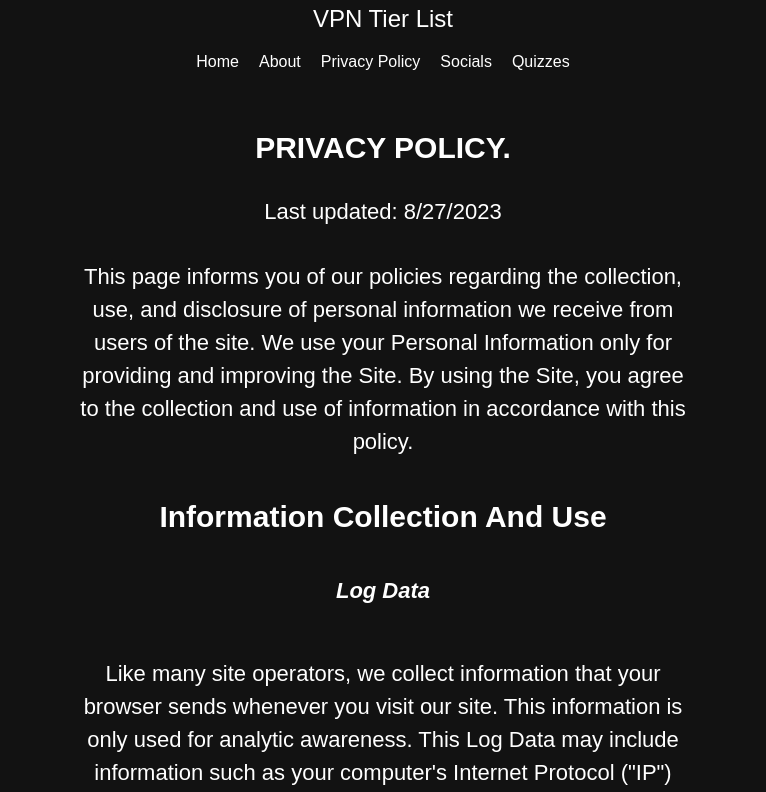
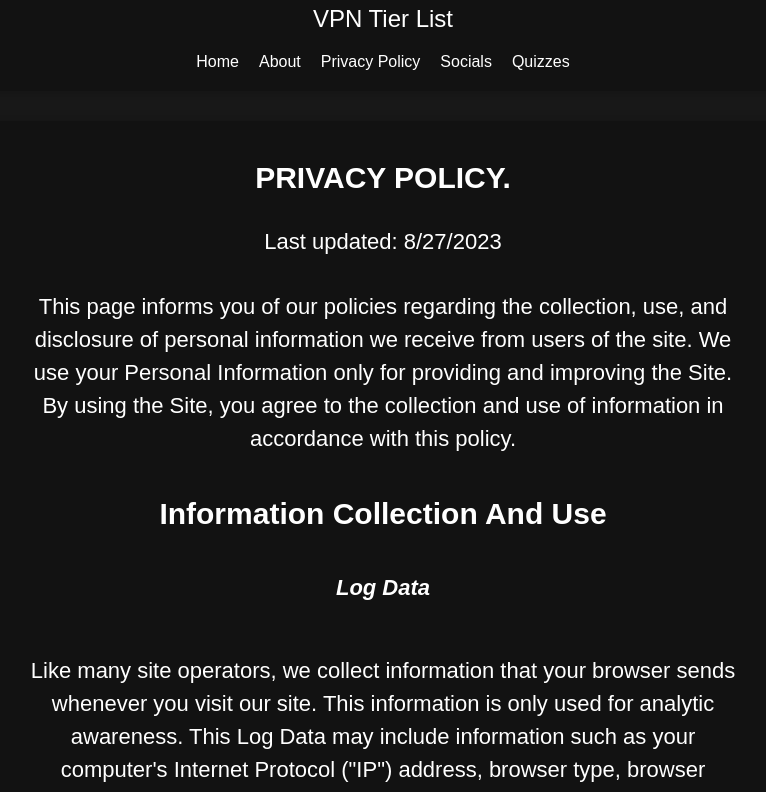
Before and after one commit to Thymester/vpntierlist, a React (Create React App) app: page /privacy-policy in a window 1280 px wide. Shown: the top 792 px of the page, without its empty margins (257-1023 px from the left). Built offline with nearby package versions, Linux system fonts and the light colour scheme.

Commit message:
Add files via upload

```diff
--- a/src/components/PrivacyPolicy.css
+++ b/src/components/PrivacyPolicy.css
@@ -1,9 +1,19 @@
+body {
+    background-color: #181818;
+}
+
 .privacy-policy {
     display: flex;
+    border: #000000;
+    border-radius: 8px;
+    margin: auto;
+    margin-top: 30px;
+    margin-bottom: 30px;
+    box-shadow: 0px 4px 8px rgba(0, 0, 0, 0.4);
     flex-direction: column;
     justify-content: center;
     align-items: center;
-    max-height: 100%;
+    max-width: 75%;
     padding: 20px;
     background-color: #121212;
     color: #fff;
@@ -14,12 +24,12 @@
   .privacy-policy h3 {
     font-size: 30px;
     margin-top: 20px;
-    max-width: 50%;
+    max-width: 75%;
     text-align: center;
   }
 
   .privacy-policy p {
-    max-width: 50%;
+    max-width: 75%;
     font-size: 22px;
     margin-top: 10px;
     line-height: 1.5;
```
